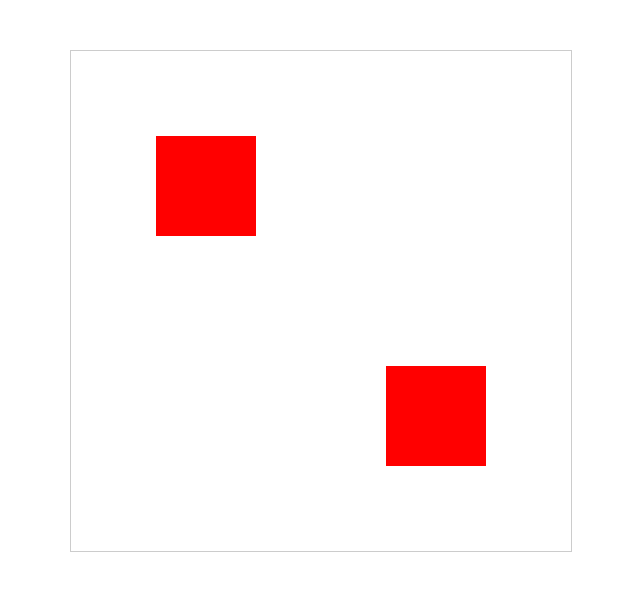
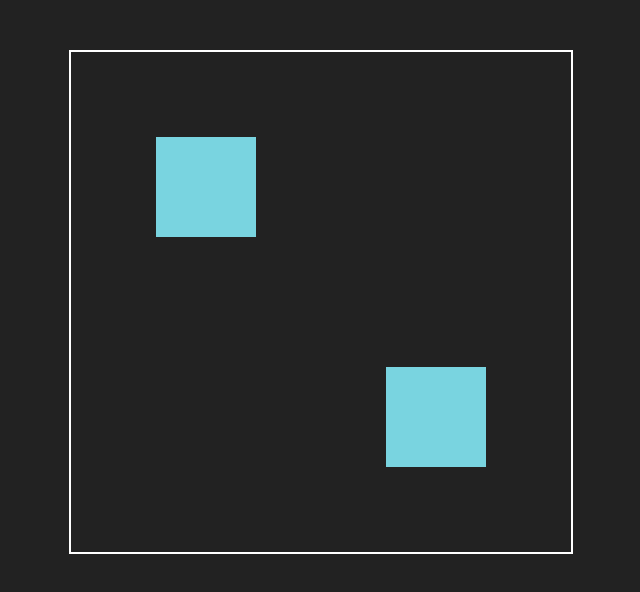
Before and after one commit to ElTomas07/Accion_Reaccion, a plain HTML site: page index.html in a window 1280 px wide. Shown: the whole page, without its empty margins (319-959 px from the left). Drawn offline with Linux system fonts and the light colour scheme.

Commit message:
Se organizan algunos estilos

```diff
--- a/style.css
+++ b/style.css
@@ -3,17 +3,18 @@ body {
   margin: 0;
   padding: 0;
   overflow: hidden;
+  background-color: #222;
 }
 #contenedor {
   width: 500px;
   height: 500px;
-  border: 1px solid #ccc;
+  border: 2px solid #ffffff;
   margin: 50px auto;
   position: relative;
 }
 .cuadrado {
   width: 100px;
   height: 100px;
-  background-color: #f00;
+  background-color: rgb(121, 212, 224);
   position: absolute;
 }
```
